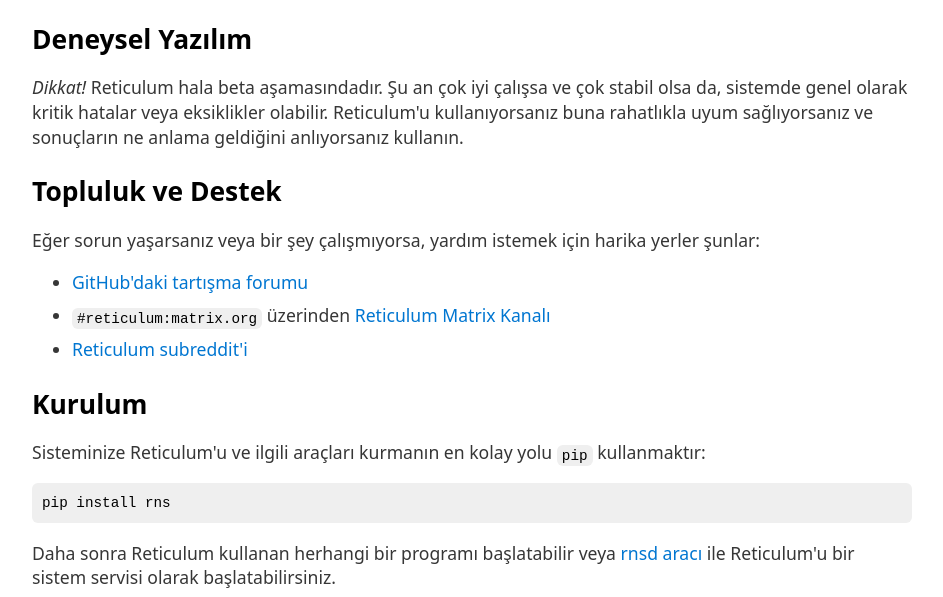
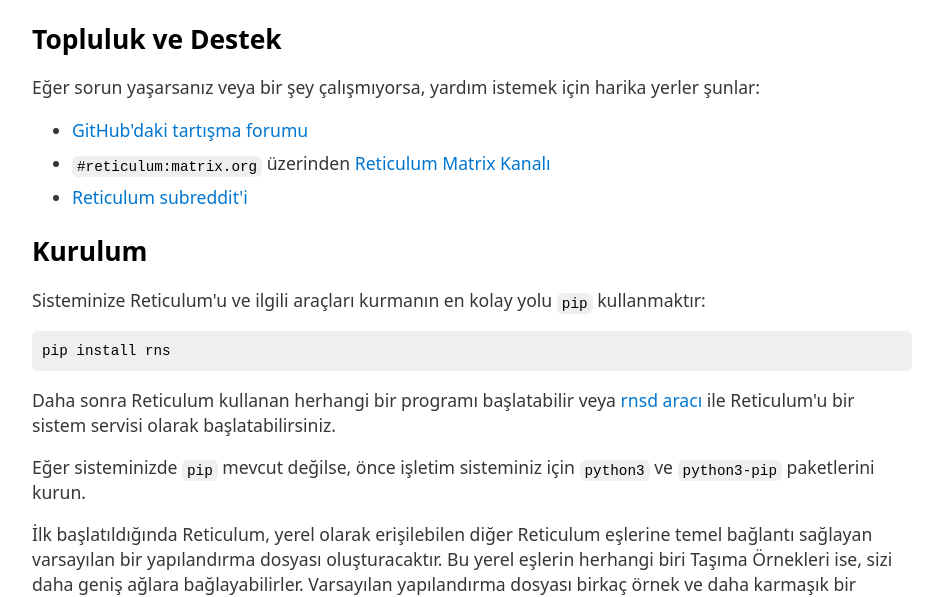
Before and after one commit to markqvist/reticulum_website, a plain HTML site: page docs/start_tr.html in a window 1280 px wide. Shown: the part 215-812 px from the top of the page, without its empty margins (168-1111 px from the left). Drawn offline with Linux system fonts and the light colour scheme.

Commit message:
Update start_tr.html
Removed experimental software notice in Turkish version, since Reticulum is out of beta

```diff
--- a/docs/start_tr.html
+++ b/docs/start_tr.html
@@ -11,8 +11,6 @@
 <p><center><div class="top_menu lang_menu"><a href="./start_de.html">Deutsch</a> | <a href="./start.html">English</a> | <a href="./start_es.html">Español</a> | <a href="./start_nl.html">Nederlands</a> | <a href="./start_pl.html">Polski</a> | <a href="./start_pt-br.html">Português</a> | <a href="./start_tr.html">Türkçe</a> | <a href="./start_uk.html">Українська</a> | <a href="./start_jp.html">日本語</a> | <a href="./start_zh-cn.html">简体中文</a></div><div class="top_menu"><a href="index_tr.html">Reticulum</a> | <a href="start_tr.html">Başlat</a> | <a href="hardware_tr.html">Donanım</a> | <a href="connect_tr.html">Bağlan</a> | <a href="docs_tr.html">Kılavuz</a> | <a href="crypto_tr.html">Şifreleme</a> | <a href="credits_tr.html">Hakkında</a> | <a href="https://github.com/markqvist/reticulum">Kaynak</a> | <a href="donate_tr.html">Destekle</a></div></center></p>
 <h1>Hoş Geldiniz</h1>
 <p>Reticulum Ağı ile başlamanın en iyi yolu, ne yapmak istediğinize bağlıdır. Tam detaylar ve örnekler için <a href="manual/gettingstartedfast.html">Hızlı Başlangıç</a> bölümüne <a href="manual/index.html">Reticulum Kılavuzu</a>'nda göz atın.</p>
-<h2>Deneysel Yazılım</h2>
-<p><em>Dikkat!</em> Reticulum hala beta aşamasındadır. Şu an çok iyi çalışsa ve çok stabil olsa da, sistemde genel olarak kritik hatalar veya eksiklikler olabilir. Reticulum'u kullanıyorsanız buna rahatlıkla uyum sağlıyorsanız ve sonuçların ne anlama geldiğini anlıyorsanız kullanın.</p>
 <h2>Topluluk ve Destek</h2>
 <p>Eğer sorun yaşarsanız veya bir şey çalışmıyorsa, yardım istemek için harika yerler şunlar:</p>
 <ul>
```
